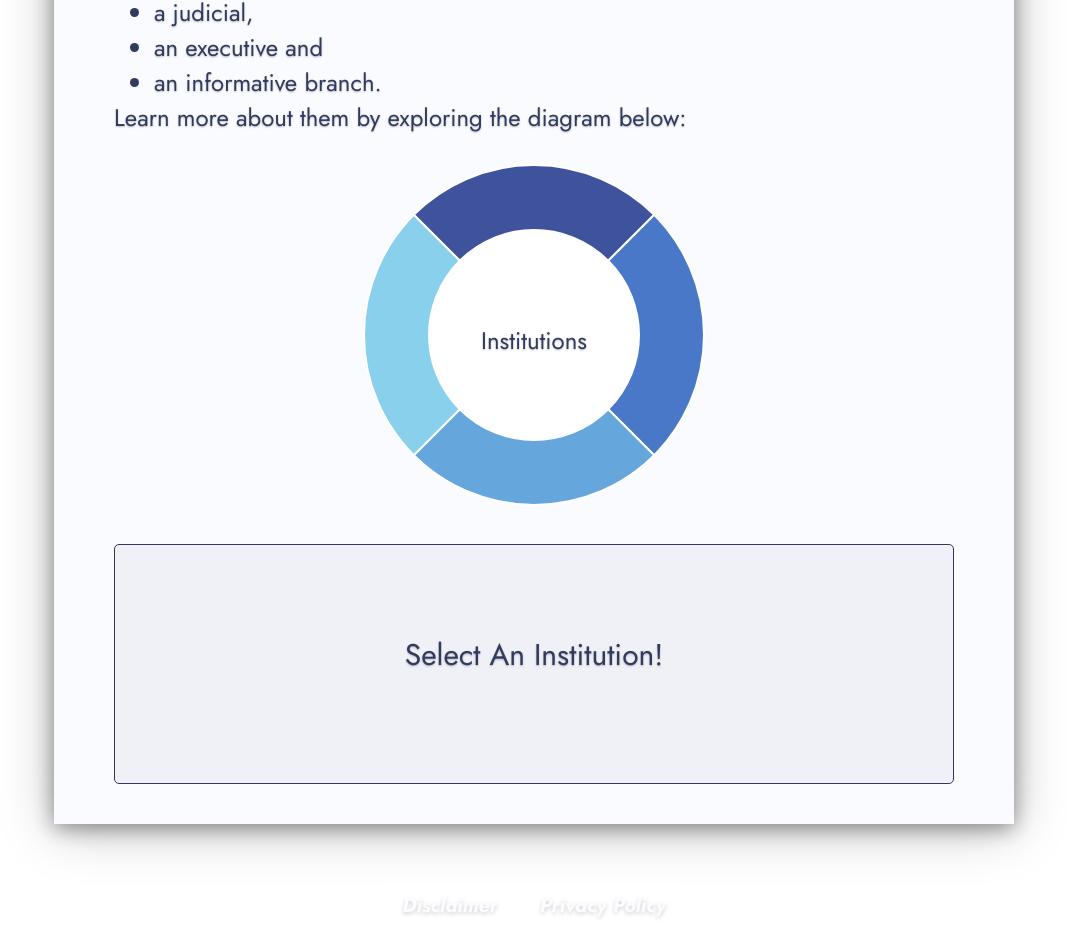
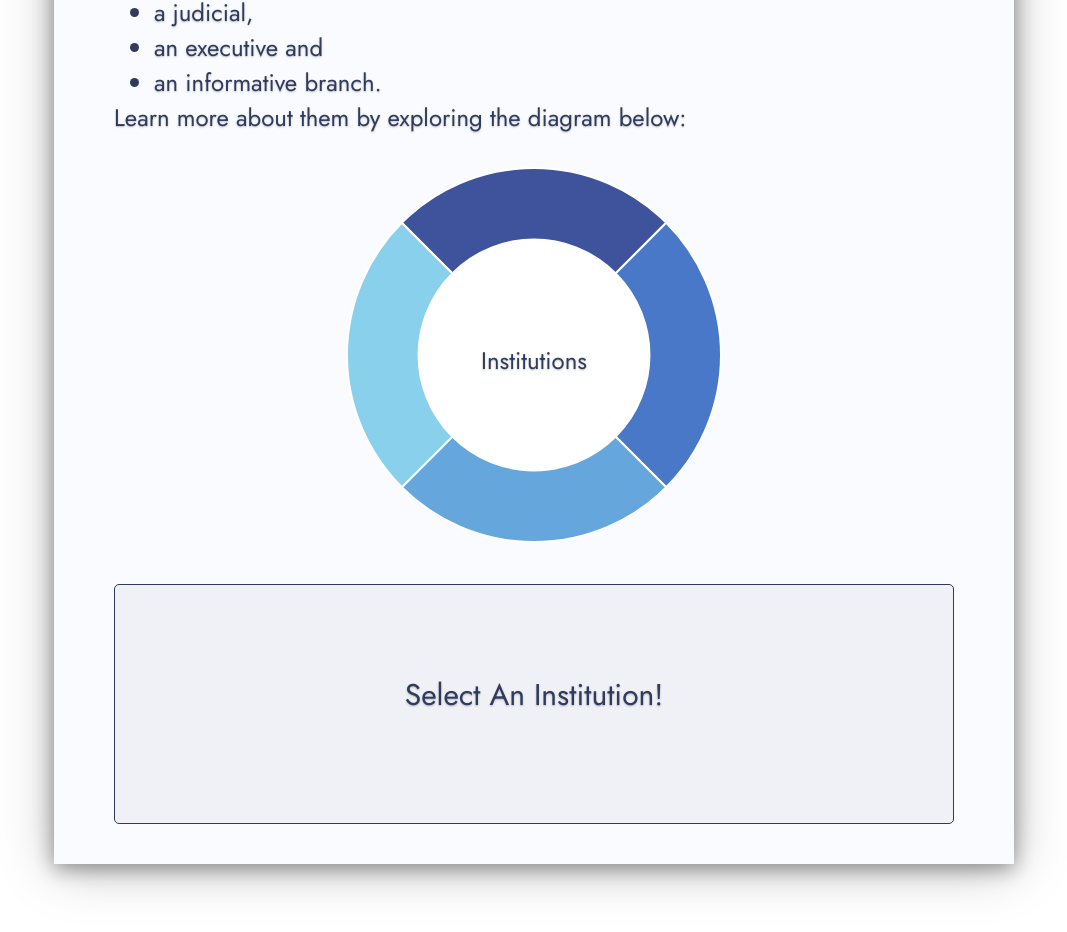
Before and after one commit to terra-utopia/terra-utopia-website, a Nuxt app: page /structure-of-terra in a window 1280 px wide. Shown: the part 1056-1988 px from the top of the page, without its empty margins (106-1173 px from the left). Built offline with nearby package versions, Linux system fonts and the light colour scheme.

Commit message:
added viewBox attribute to institutions diagram svg; slightly increased its size; disabled pointer events of inner text

```diff
--- a/components/InstitutionsDiagram.vue
+++ b/components/InstitutionsDiagram.vue
@@ -9,7 +9,7 @@
 
 <script>
 const settings = {
-    width: 50,
+    width: 55,
     marginRatio: 0,
     ratioInnerCircle: 2,
     growthRatio: 0.4,
@@ -39,10 +39,11 @@ export default {
             const width = settings.width;
             const ratioInnerCircle = settings.ratioInnerCircle;
             const maxDepth = this.getMaxDepth(this.content);
+            const size = ((maxDepth+1+ratioInnerCircle)*2*width);
 
             let html = "";
 
-            html += '<svg class="diagram-svg" height="'+((maxDepth+1+ratioInnerCircle)*2*width)+'" width="'+((maxDepth+1+ratioInnerCircle)*2*width)+'">';
+            html += '<svg class="diagram-svg" viewBox="0 0 '+size+' '+size+'" width="100%" style="max-width:'+size+'px">';
 
             html += this.buildSection(this.content, 0, '', maxDepth);
 
@@ -192,7 +193,6 @@ export default {
             }
         },
         click(e){
-            console.log("Hello World");
             let query;
             if (e.target.id=="inner-circle") {
                 let target = this.$route.query.target;
@@ -321,6 +321,7 @@ export default {
             top: 50%;
             left: 50%;
             transform: translate3d(-50%,-50%,0);
+            pointer-events: none;
         }
 
         .diagram-svg{
```
